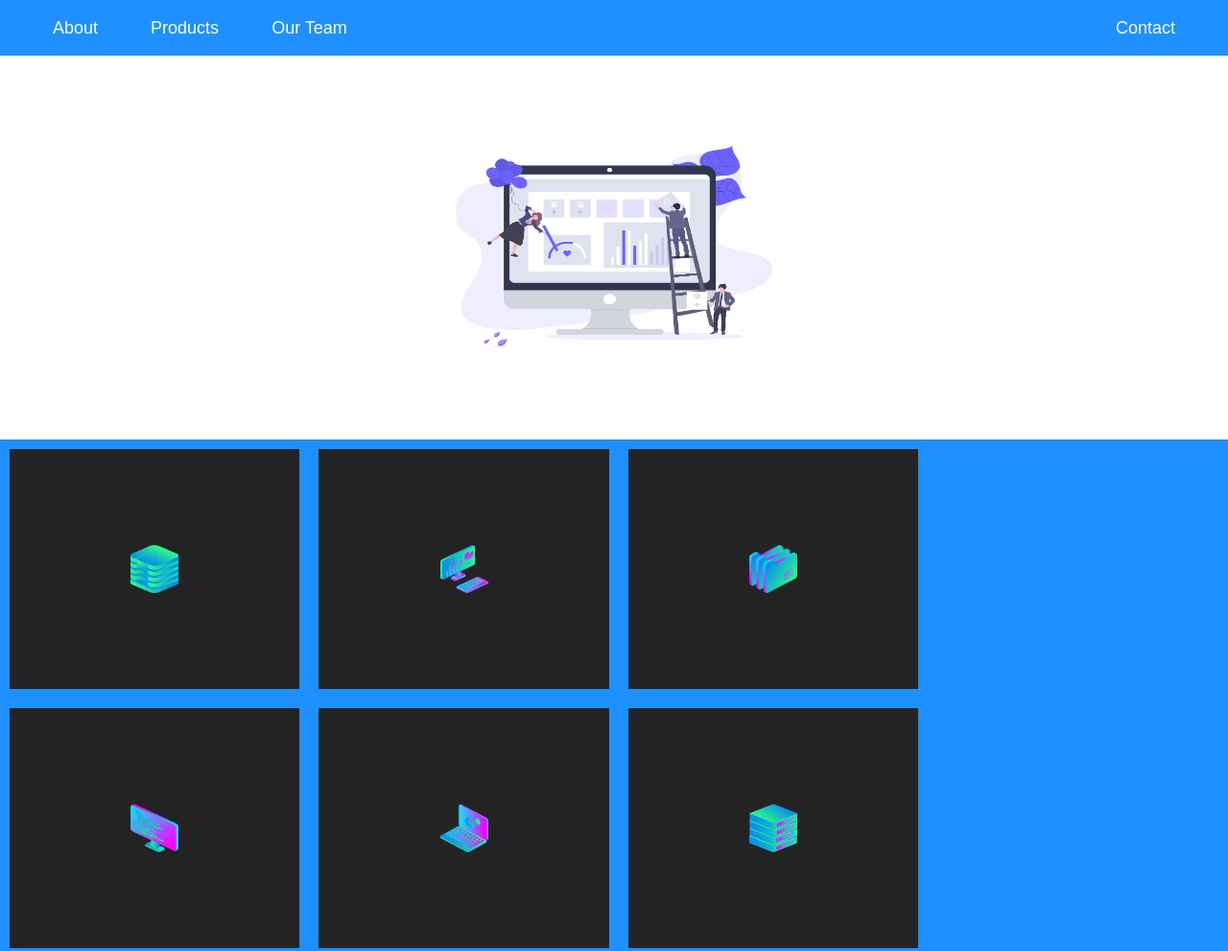
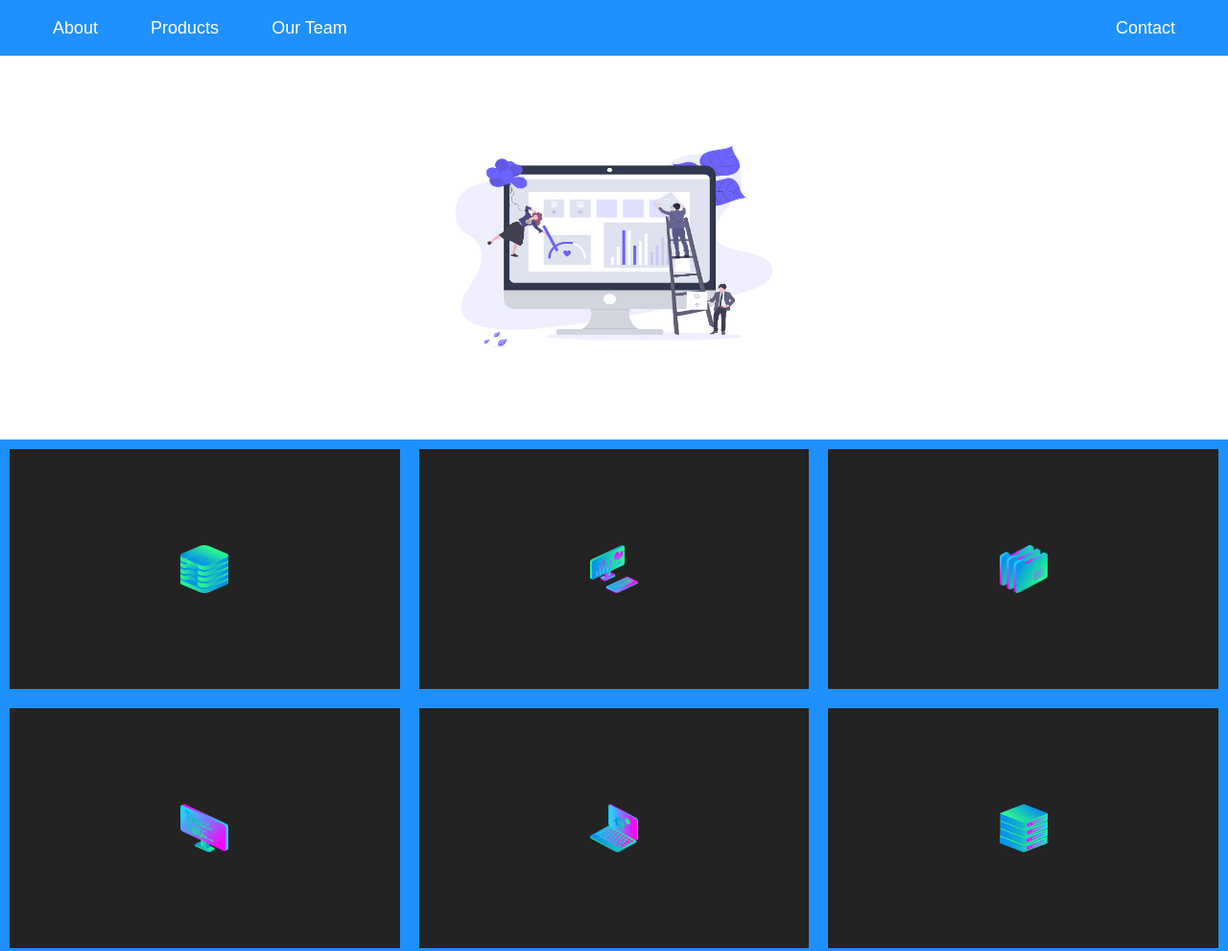
Before and after one commit to ahmadajlouni3/websites, a plain HTML site: page index.html in a window 1280 px wide. Shown: the top 991 px of the page at 96% size. Drawn offline with Linux system fonts and the light colour scheme.

Commit message:
responsable update

```diff
--- a/style.css
+++ b/style.css
@@ -39,7 +39,7 @@ body{
 
 .blue{
     display:grid;
-    grid-template-columns:repeat(auto-fill , minmax(24% , 300px));
+    grid-template-columns:repeat(auto-fill , minmax(24% , 1fr));
     grid-gap:20px;
     padding:10px;
     justify-items: center;
```
